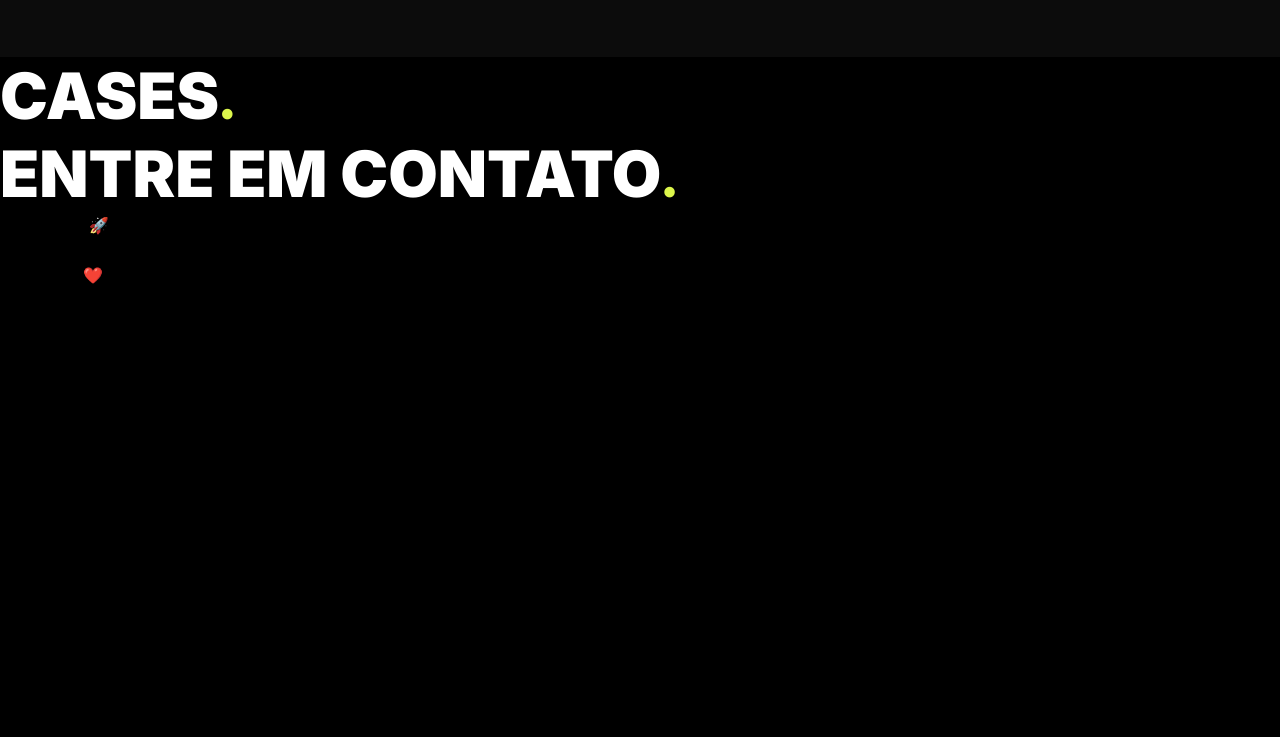
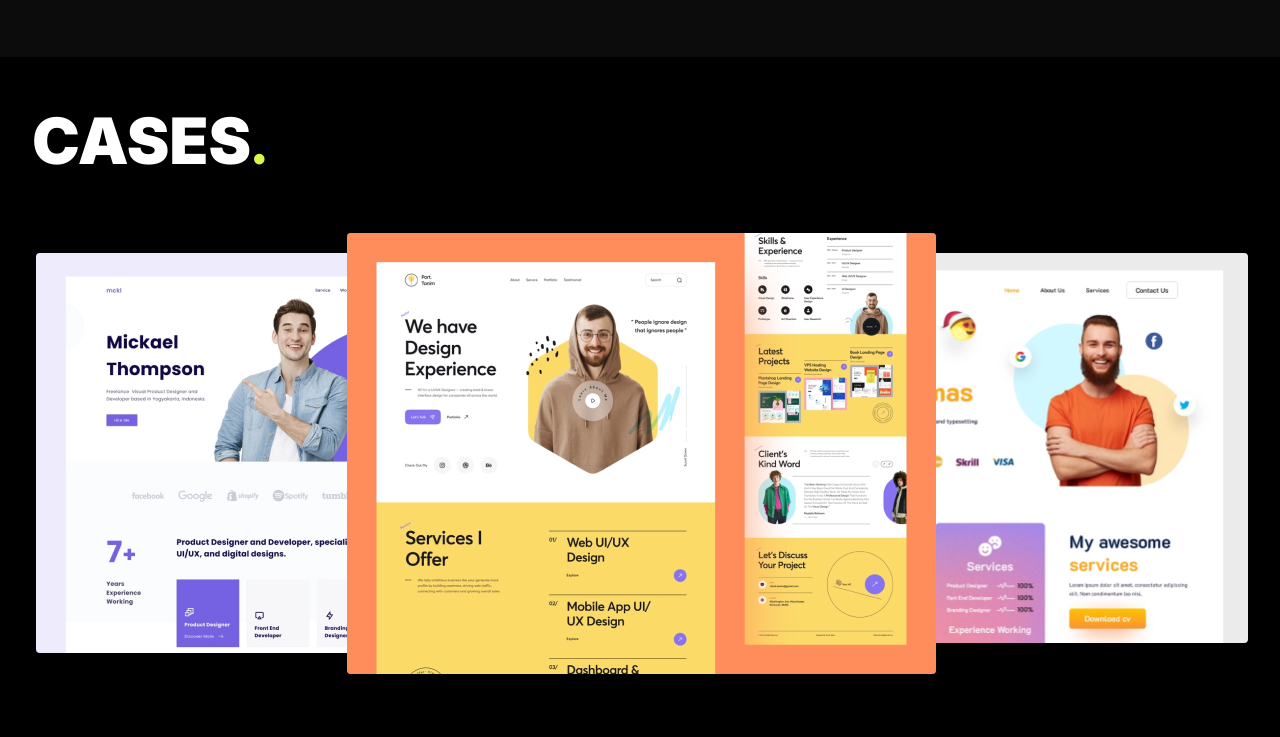
Before and after one commit to neresfabio/beacademy-devstart-frontend-myportfolio, a plain HTML site: page index.html in a window 1280 px wide. Shown: the part 1787-2524 px from the top of the page. Before the commit the page ends 2075 px from the top, so only its background shows below. Drawn offline with Linux system fonts and the light colour scheme.

Commit message:
up-section(cases)

```diff
--- a/assets/styles/style.css
+++ b/assets/styles/style.css
@@ -202,3 +202,59 @@ header .container nav .menu-social {
 .s-about .container .img-about img{
   border-radius: 4px;
 }
+
+/* section case */
+
+.s-cases {
+  padding: 4.5rem 0;
+}
+
+.s-cases .container {
+  display: flex;
+  flex-direction: column;
+}
+.s-cases .container .title-cases {
+  margin-bottom: 7.3rem;
+}
+
+.s-cases .container .cases {
+  display: flex;
+  position: relative;
+  width: 100%;
+  height: 48rem;
+}
+
+.s-cases .container .cases img {
+  border-radius: 0.4rem;
+  cursor: pointer;
+  transition: all 0.2s;
+}
+
+.s-cases .container .cases img:hover {
+  transform: translateY(-2%);
+}
+
+.s-cases .container .cases .case {
+  position: absolute;
+  top: 0;
+  left: 405px;
+}
+
+.s-cases .container .cases .case:first-child {
+  position: absolute;
+  top: 0;
+  left: 4px;
+}
+
+.s-cases .container .cases .case:nth-child(2) {
+  position: absolute;
+  top: -20px;
+  left: 315px;
+  z-index: 1;
+}
+
+.s-cases .container .cases .case:last-child {
+  position: absolute;
+  top: 0;
+  left: 700px;
+}
--- a/index.html
+++ b/index.html
@@ -155,10 +155,25 @@
             </div>
         </section>
 
-        <section class="cases">
-            <h2>
-                CASES<span>.</span>
-            </h2>
+        <section class="s-cases">
+            <div class="container">
+                <div class="title-cases">
+                    <h2>
+                        CASES<span>.</span>
+                    </h2>
+                </div>
+                <div class="cases">
+                    <div class="case">
+                        <img src="/assets/images/Idea-1.jpg" alt="">
+                    </div>
+                    <div class="case">
+                        <img src="/assets/images/Idea-2.jpg" alt="">
+                    </div>
+                    <div class="case">
+                        <img src="/assets/images/Idea-3.jpg" alt="">
+                    </div>
+                </div>
+            </div>
         </section>
 
         <section class="contact">
```
Also changed, not shown: assets/images/section-cases.png (added), 1 other file.
